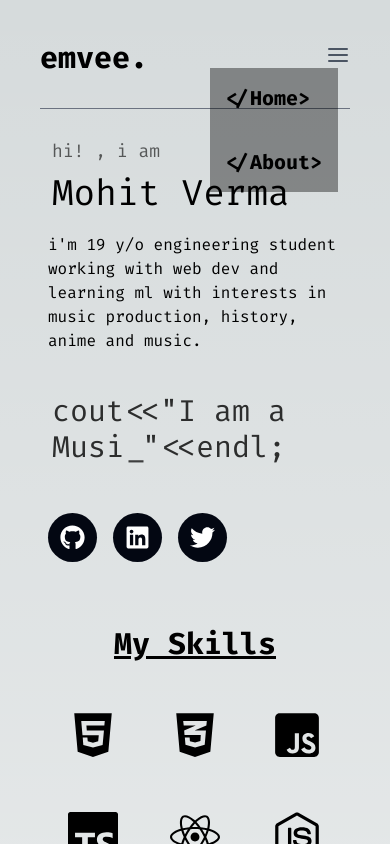
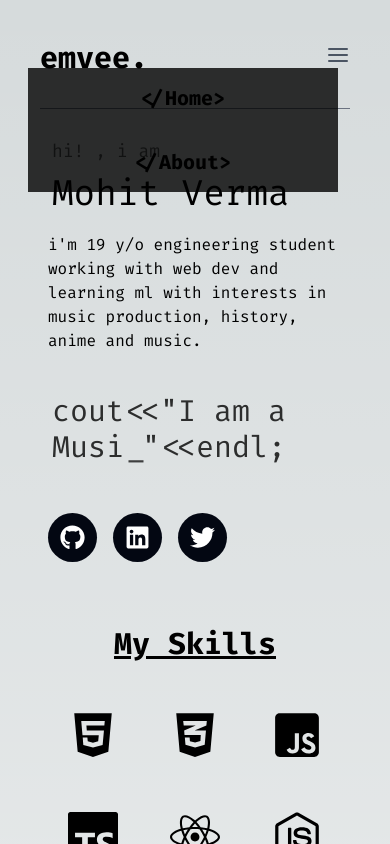
Before and after one commit to mohitvermax/personal-website, a Next.js app: page / in a window 390 px wide. Both pictures are taken after a click on the button 338 px from the left and 54 px from the top of the page. Shown: the top 844 px of the page. Built offline with nearby package versions, Linux system fonts and the light colour scheme.

Commit message:
navbar menu responsive

```diff
--- a/src/components/Navbar.tsx
+++ b/src/components/Navbar.tsx
@@ -25,7 +25,7 @@ const Navbar = () => {
         </button>
       </div>
 
-      <ul className={`md:flex ${isOpen ? 'flex flex-col  gap-5 absolute top-3 right-3 z-10  p-2 bg-black bg-opacity-40' : 'hidden'} md:items-center md:gap-20 mt-4 md:mt-0 `}>
+      <ul className={`md:flex ${isOpen ? 'flex flex-col w-full items-center gap-5 absolute top-3 right-3 z-10  p-2 bg-black bg-opacity-80' : 'hidden'} md:items-center md:gap-20 mt-4 md:mt-0 `}>
         <li className={`font-bold text-xl ${isOpen ? 'p-2' : ''}`}><Link href={"/"}>{`</Home>`}</Link></li>
         <li className={`font-bold text-xl ${isOpen ? 'p-2 ' : ''}`}><Link href={"/about"}>{`</About>`}</Link></li>
       </ul>
--- a/src/components/Skills.tsx
+++ b/src/components/Skills.tsx
@@ -43,8 +43,8 @@ const SkillsSection = () => {
 const SkillIcon = ({ Icon }: any) => {
 
   return (
-    <div className=' p-4 transition-transform duration-300 transform hover:scale-110' >
-      <Icon className='' size={50} />
+    <div className=' p-4 transition-transform duration-300 transform hover:scale-110 ' >
+      <Icon className='hover:-rotate-[360deg] transition duration-200' size={50} />
     </div>
   );
 };
```
